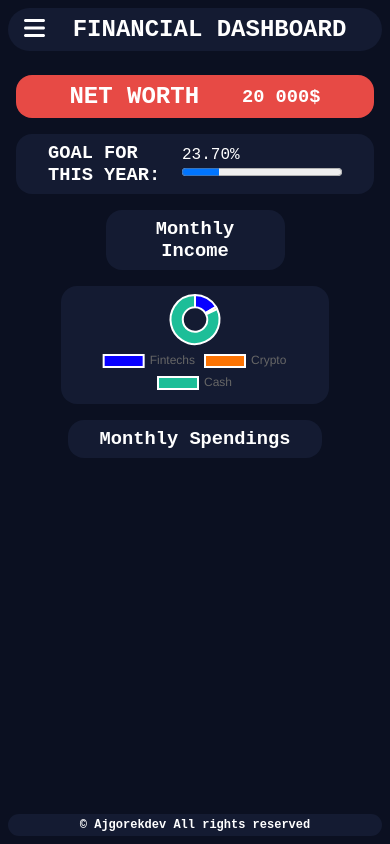
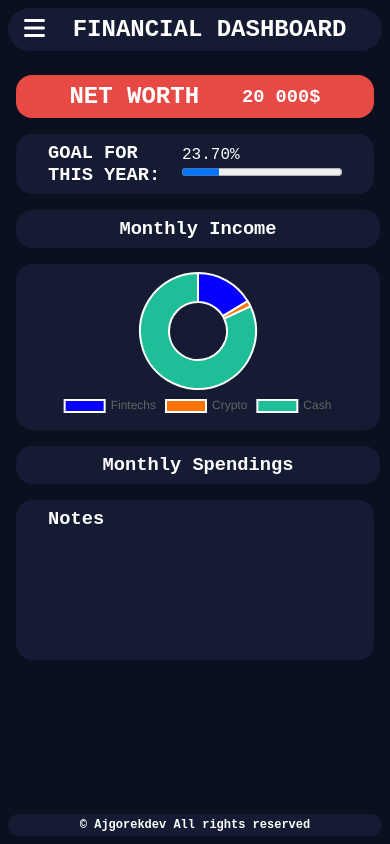
Before and after one commit to Ajgorek04/Financial-Dashboard_NEXTJS, a Next.js app: page / in a window 390 px wide. Built offline with nearby package versions, Linux system fonts and the light colour scheme.

Commit message:
adding notes page

```diff
--- a/src/app/components/Assets/Assets.module.css
+++ b/src/app/components/Assets/Assets.module.css
@@ -1,9 +1,3 @@
 .assets {
   flex: 3;
 }
-
-@media (max-width: 1200px) {
-  .assets {
-    width: 75%;
-  }
-}
--- a/src/app/components/Income/Income.module.css
+++ b/src/app/components/Income/Income.module.css
@@ -9,6 +9,5 @@
 
 @media (max-width: 1200px) {
   .income {
-    width: 50%;
   }
 }
--- a/src/app/components/MainPage/MainPage.jsx
+++ b/src/app/components/MainPage/MainPage.jsx
@@ -1,10 +1,10 @@
-import { FinancialBox } from "../FinancialBox/FinancialBox";
 import styles from "./MainPage.module.css";
 import { Goal } from "../Goal/Goal";
 import { Networth } from "../NetWorth/Networth";
 import { Income } from "../Income/Income";
 import { Assets } from "../Assets/Assets";
 import { Spendings } from "../Spendings/Spendings";
+import { Notes } from "../Notes/Notes";
 
 export function MainPage() {
   return (
@@ -18,6 +18,7 @@ export function MainPage() {
         <Assets />
         <Spendings />
       </div>
+      <Notes />
     </main>
   );
 }
--- a/src/app/components/MainPage/MainPage.module.css
+++ b/src/app/components/MainPage/MainPage.module.css
@@ -36,6 +36,5 @@
 
   .middleHome {
     flex-direction: column;
-    align-items: center;
   }
 }
--- /dev/null
+++ b/src/app/components/Notes/Notes.jsx
@@ -0,0 +1,12 @@
+import styles from "./Notes.module.css";
+import { FinancialBox } from "../FinancialBox/FinancialBox";
+
+export function Notes() {
+  return (
+    <div className={styles.notes}>
+      <FinancialBox>
+        <h3>Notes</h3>
+      </FinancialBox>
+    </div>
+  );
+}
--- /dev/null
+++ b/src/app/components/Notes/Notes.module.css
@@ -0,0 +1,12 @@
+.notes {
+  flex: 1;
+  display: flex;
+  max-width: 100%;
+  overflow-y: scroll;
+}
+
+@media (max-width: 1200px) {
+  .notes {
+    max-height: 10rem;
+  }
+}
```
